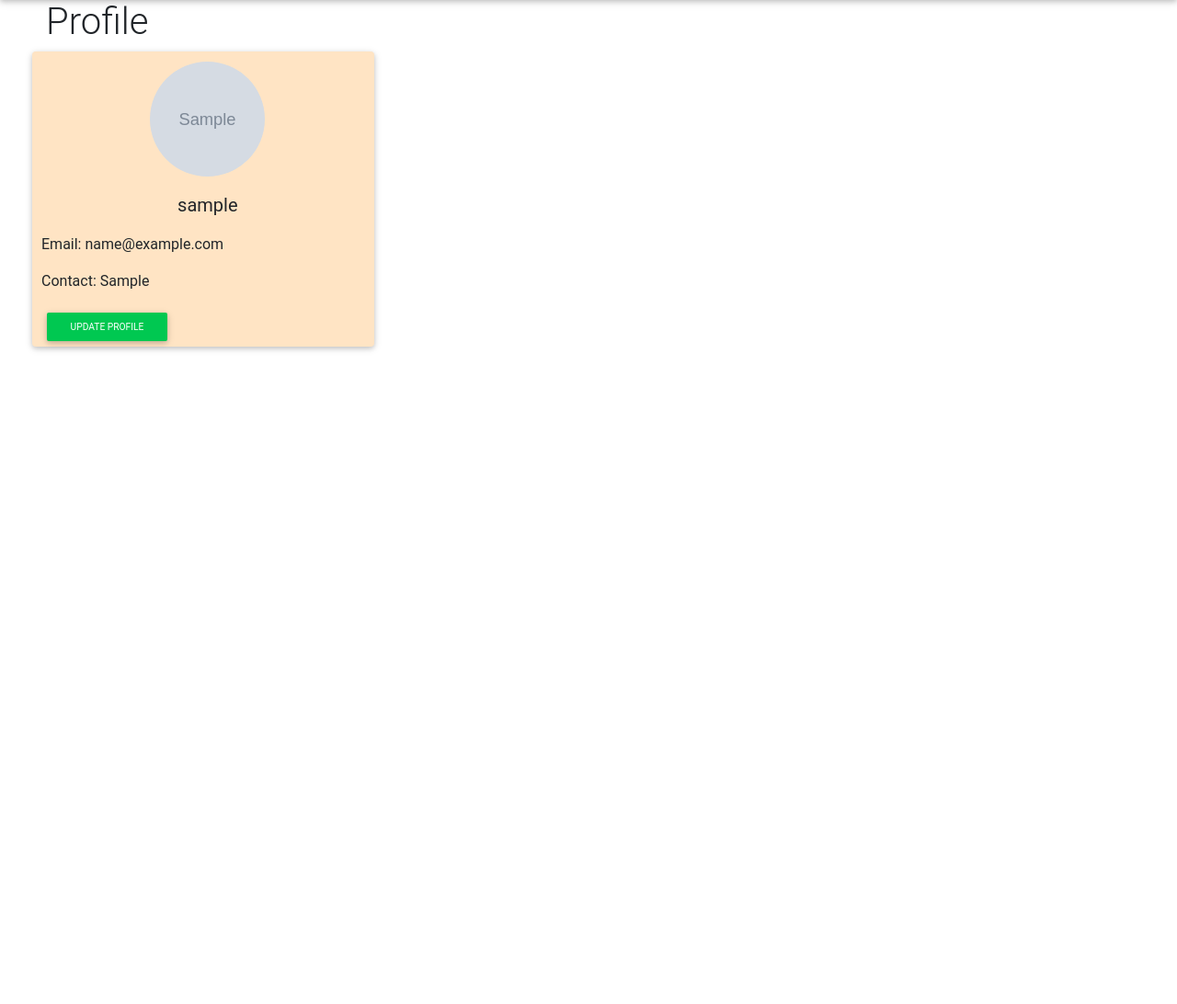
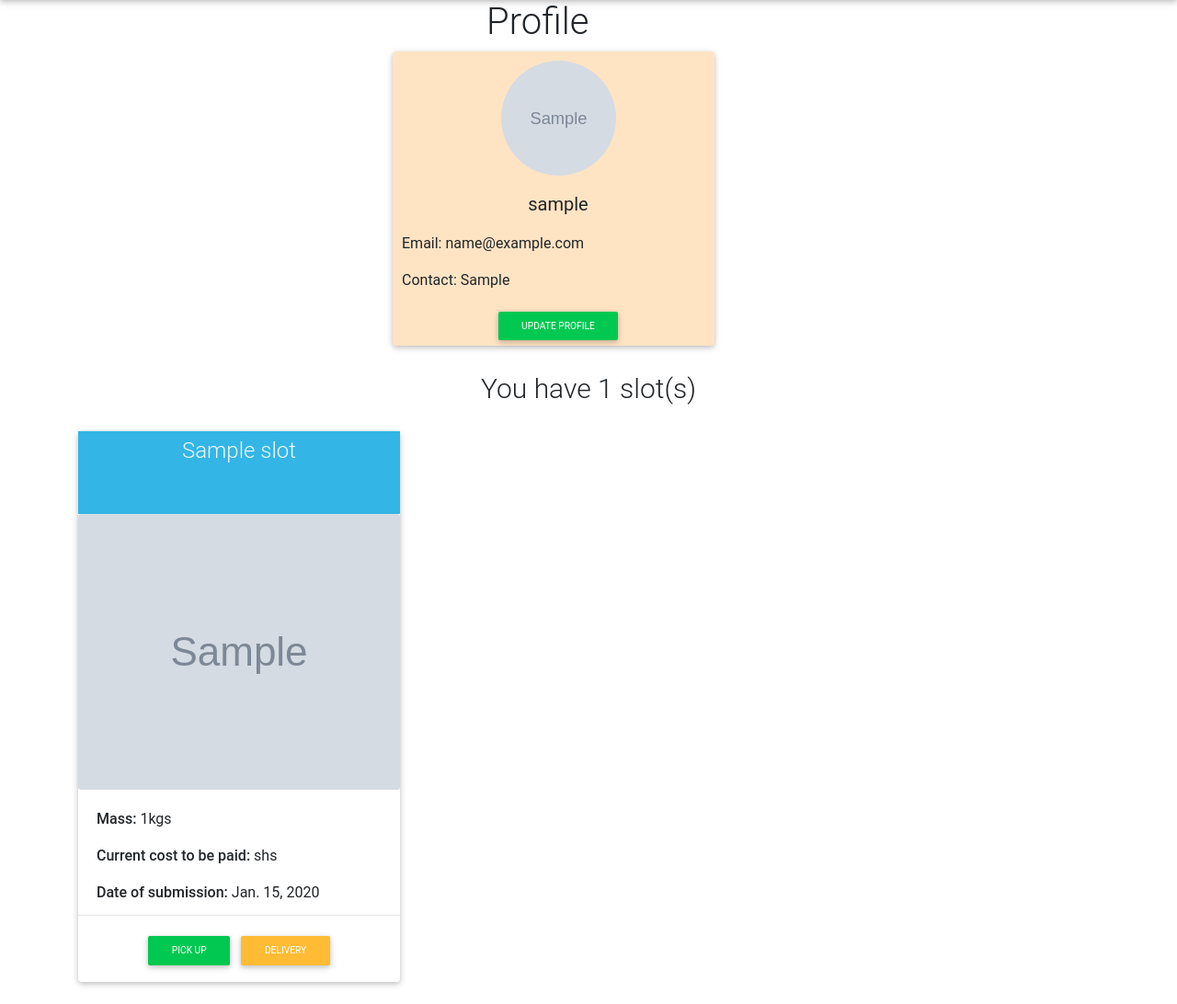
Before and after one commit to Emmanuel-9/store-center, a Django app: page /profile/1/ in a window 1280 px wide. Shown: the part 63-1155 px from the top of the page at 92% size. Before the commit the page ends 445 px from the top, so only its background shows below. Run offline with Django 3.2, Linux system fonts and the light colour scheme; a user stored in the database is signed in; tables that the repository leaves empty hold one stand-in row (values such as "Sample post"); grey boxes marked "Sample" are stand-in pictures; some libraries are stand-ins or nearby versions.

Commit message:
Add the slot counts to the profile page.

```diff
--- a/store/models.py
+++ b/store/models.py
@@ -25,7 +25,7 @@ class Goods(models.Model):
 
 class UserProfile(models.Model):
     user = models.OneToOneField(User, on_delete=models.CASCADE)
-    profile_picture = models.ImageField(upload_to='media/')
+    profile_picture = models.ImageField(upload_to='media/',default='porsche.jpeg')
     items = models.TextField()
     contact = models.CharField(max_length=50)
     email = models.EmailField()
--- a/store/templates/profile.html
+++ b/store/templates/profile.html
@@ -1,16 +1,40 @@
 {% extends 'base.html' %}
 {% load bootstrap4 %}
 {% block content %}
- <h1 style="padding-left: 50px;"> Profile </h1>
-    <div class="row">
-       <div class="col-md-4" style="padding-left: 50px;">
+<div class="container">
+ <h1 style="margin-left: 40%;"> Profile </h1>
+      <div class="row">
+       <div class="col-md-4" style="margin-left: 30%;">
         <div class="card" style="background-color: bisque; padding-left: 10px;">
         <img class="rounded-circle d-block mx-auto" style="margin-top: 3%;height: 125px;width: 125px;" src="{{ user.userprofile.profile_picture.url }}">
         <p class="text-center mt-3" style="font-size: 20px;">{{user.username}}</p>
         <p>Email: {{user.email}}</p>
         <p>Contact: {{user.userprofile.contact}}</p>
-        <a href="{% url 'update_profile' user.username%}"><button type="button" class="btn btn-success btn-sm"> Update profile </button></a>
+        <a href="{% url 'update_profile' user.username%}" style="text-align: center;"><button type="button" class="btn btn-success btn-sm"> Update profile </button></a>
         </div>
        </div>
-    </div>
+      </div><br>
+      <div class="text-center" style="font-size: 30px;">You have {{count}} slot(s)</div><br>
+      <div class="row">
+        {% if slots %}
+        {% for slot in slots %}
+        <div class="col-md-4 mb-4">
+            <div class="card" >
+                <div class="card-top bg-info" style="height: 90px;">
+                <h4 class="card-title" style="color: aliceblue;text-align: center; margin-top: 2%;">{{ slot.name_of_good }}</h4>
+                </div>
+                <img class="card-img" src="{{ slot.image_of_good.url }}" alt="" style="height: 300px;">
+                <div class="card-body" style="height: 120px;">
+                    <p><strong>Mass:</strong> {{slot.mass_of_good_in_kgs}}kgs</p>
+                    <p><strong>Current cost to be paid:</strong> shs</p>
+                    <p><strong>Date of submission:</strong> {{ slot.added|date }}</p>
+                </div>
+                <hr>
+                <h4 class="card-title text-center"><a class="btn btn-sm btn-success" href="">Pick Up</a><a class="btn btn-sm btn-warning" href="">Delivery</a> </h4>
+            </div>
+        </div>
+        {% endfor %}
+        {% endif %}
+      </div>
+</div>
 {% endblock %}
--- a/store/views.py
+++ b/store/views.py
@@ -54,7 +54,14 @@ class StorageList(APIView):
         permission_classes = (IsAdminOrReadOnly,)
 
 def profile(request, username):
-    return render(request, 'profile.html')
+    try:
+        user = User.objects.get(pk = username)
+        profile = UserProfile.objects.get(user = user)
+        slots = Slot.get_user_slots(profile.id)
+        slots_count = slots.count()
+    except Slot.DoesNotExist:
+        slots = None
+    return render(request, 'profile.html',{'slots': slots, 'count': slots_count})
 
 def update_profile(request, username):
     user = User.objects.get(username=username)
```
Also changed, not shown: media/Oppo.jpeg (added), store/migrations/0007_auto_20200827_1525.py (added).
